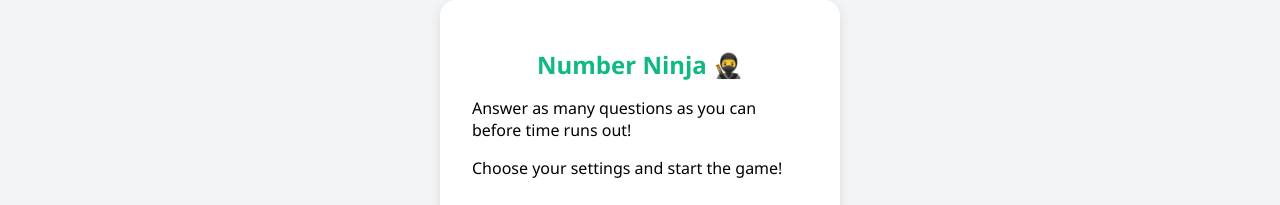
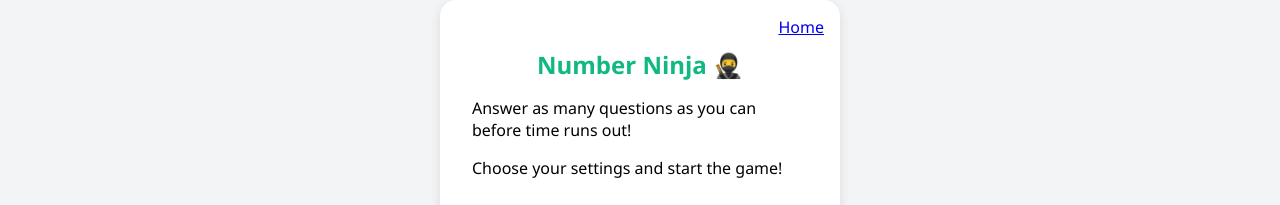
Before and after one commit to manmohanp/manmohanp.github.io, a Jekyll site: the page games/numberninja.html, which Jekyll copies as it is, in a window 1280 px wide. Shown: the top 205 px of the page. Built offline with Jekyll 4.4.1, drawn with Linux system fonts in a browser that asks for light colours.

Commit message:
Update numberninja.html

```diff
--- a/games/numberninja.html
+++ b/games/numberninja.html
@@ -162,6 +162,7 @@
 <body>
 
   <div class="container">
+    <a href="/" style="position: absolute; top: 1rem; right: 1rem;">Home</a>
     <h1>Number Ninja 🥷</h1>
     <div>
       <p>Answer as many questions as you can before time runs out!</p>
```
